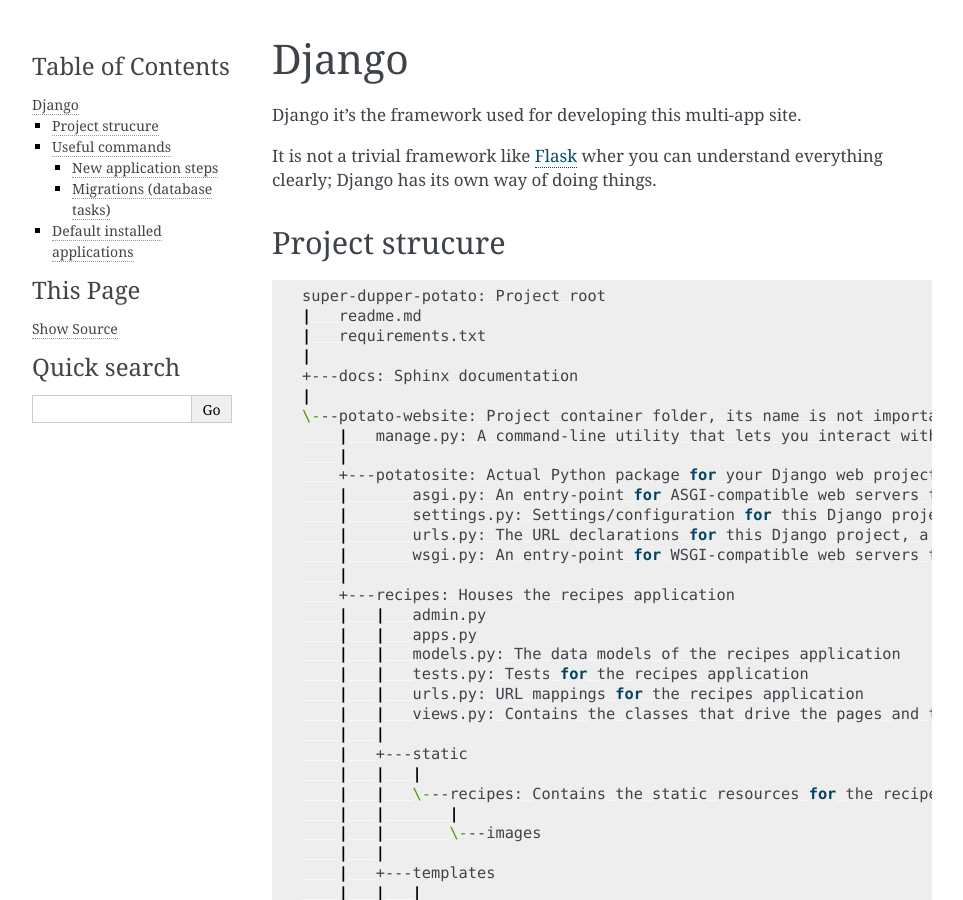
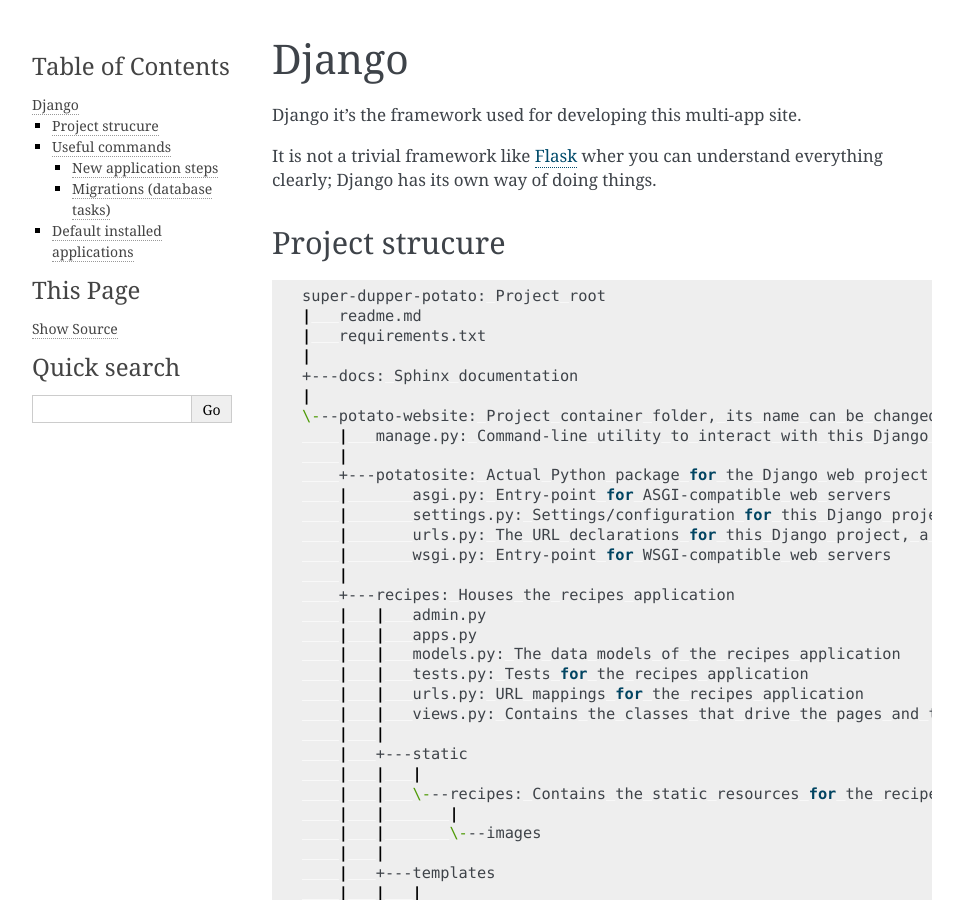
Before and after one commit to fabi1816/super-duper-potato, a Sphinx documentation site: the page built from docs/source/django.rst, in a window 1280 px wide and 900 px high. Shown: the whole window, without its empty margins (148-1111 px from the left). Built offline with Sphinx 7.4.7, drawn with Linux system fonts in a browser that asks for light colours.

Commit message:
Improved the length of the tree

```diff
--- a/docs/source/django.rst
+++ b/docs/source/django.rst
@@ -16,14 +16,14 @@
    |
    +---docs: Sphinx documentation
    |
-   \---potato-website: Project container folder, its name is not important and can be changed
-       |   manage.py: A command-line utility that lets you interact with this Django project in various ways.
+   \---potato-website: Project container folder, its name can be changed
+       |   manage.py: Command-line utility to interact with this Django project
        |
-       +---potatosite: Actual Python package for your Django web project.
-       |       asgi.py: An entry-point for ASGI-compatible web servers to serve your project.
-       |       settings.py: Settings/configuration for this Django project.
-       |       urls.py: The URL declarations for this Django project, a "table of contents" of your Django-powered site.
-       |       wsgi.py: An entry-point for WSGI-compatible web servers to serve your project.
+       +---potatosite: Actual Python package for the Django web project
+       |       asgi.py: Entry-point for ASGI-compatible web servers
+       |       settings.py: Settings/configuration for this Django project
+       |       urls.py: The URL declarations for this Django project, a "table of contents" of sorts
+       |       wsgi.py: Entry-point for WSGI-compatible web servers
        |
        +---recipes: Houses the recipes application
        |   |   admin.py
```
